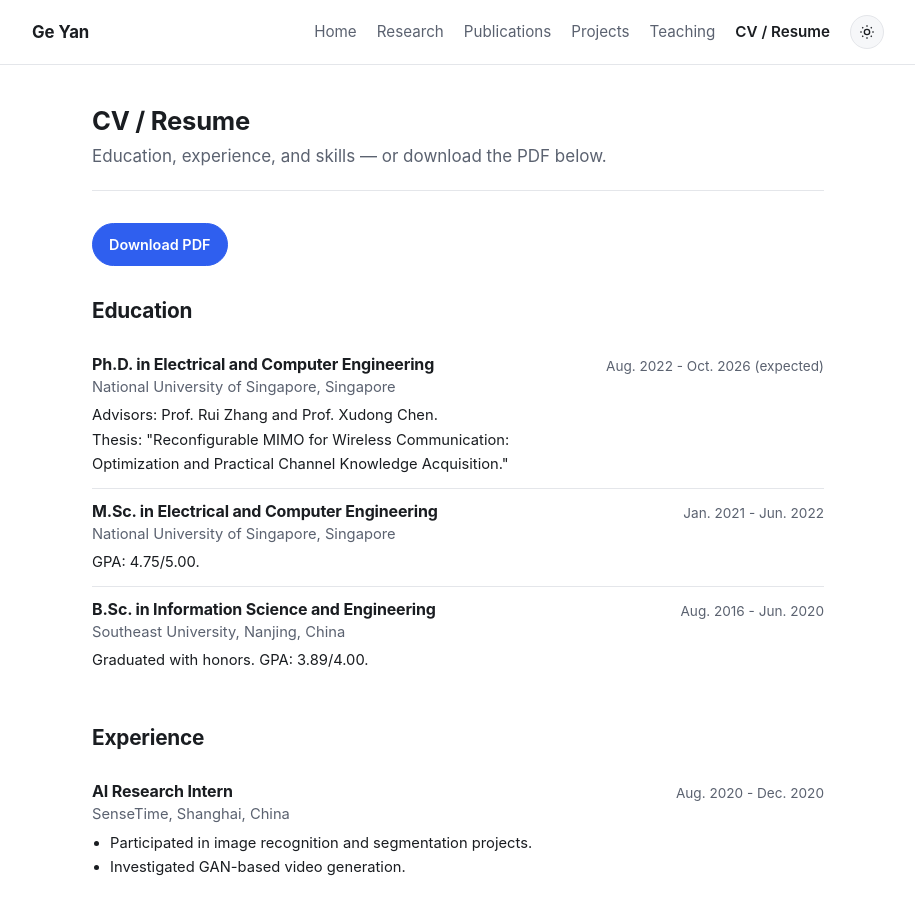
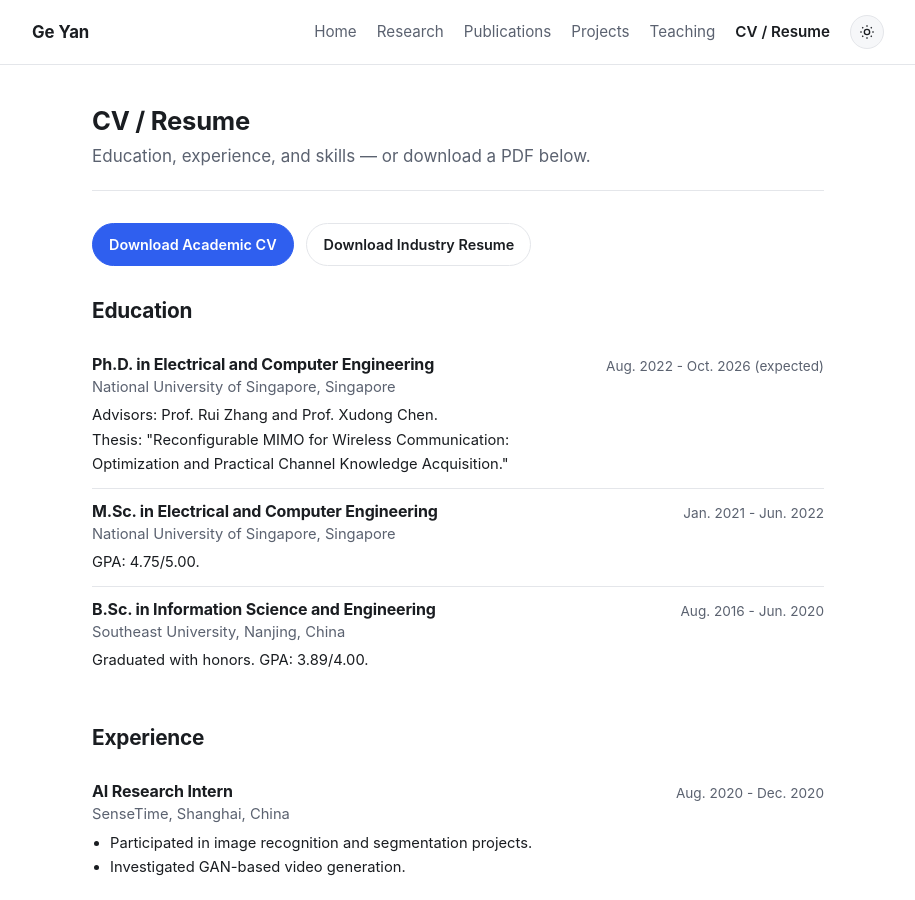
Before and after one commit to ian-geyan/ian-geyan.github.io, a Jekyll site: the page built from cv.html, in a window 1280 px wide and 900 px high. Shown: the whole window, without its empty margins (182-1097 px from the left). Built offline with Jekyll 4.4.1, drawn with Linux system fonts in a browser that asks for light colours.

Commit message:
cv-resume

```diff
--- a/_layouts/home.html
+++ b/_layouts/home.html
@@ -22,7 +22,8 @@ layout: default
     {% include social-links.html %}
 
     <p class="sidebar__actions">
-      <a class="btn btn--primary" href="{{ "/cv/" | relative_url }}">View CV</a>
+      <a class="btn btn--primary" href="{{ "/assets/files/cv.pdf" | relative_url }}">Academic CV</a>
+      <a class="btn" href="{{ "/assets/files/resume.pdf" | relative_url }}">Industry Resume</a>
     </p>
 
     {% if site.author.keywords %}
--- a/cv.html
+++ b/cv.html
@@ -1,13 +1,14 @@
 ---
 layout: page
 title: CV / Resume
-subtitle: Education, experience, and skills — or download the PDF below.
+subtitle: Education, experience, and skills — or download a PDF below.
 permalink: /cv/
 ---
 
 <p class="cv-download">
-  <a class="btn btn--primary" href="{{ "/assets/files/cv.pdf" | relative_url }}">Download PDF</a>
-  <!-- Add your PDF at assets/files/cv.pdf -->
+  <a class="btn btn--primary" href="{{ "/assets/files/cv.pdf" | relative_url }}">Download Academic CV</a>
+  <a class="btn" href="{{ "/assets/files/resume.pdf" | relative_url }}">Download Industry Resume</a>
+  <!-- Add your PDFs at assets/files/cv.pdf and assets/files/resume.pdf -->
 </p>
 
 <section class="cv-block">
```
Also changed, not shown: CONTENT.md (+7 -1 lines), SETUP.md (+5 -2 lines), 2 other files.
